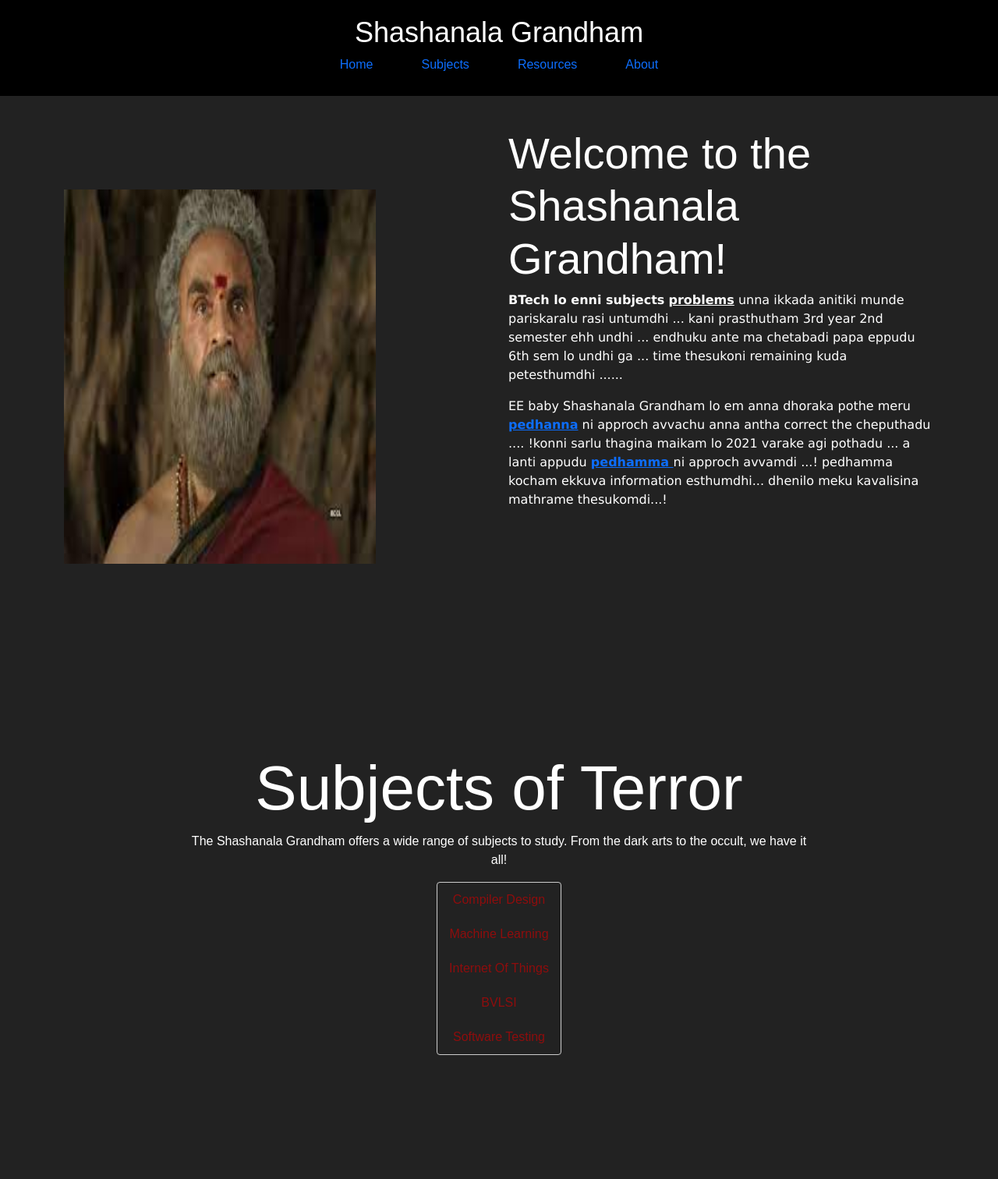
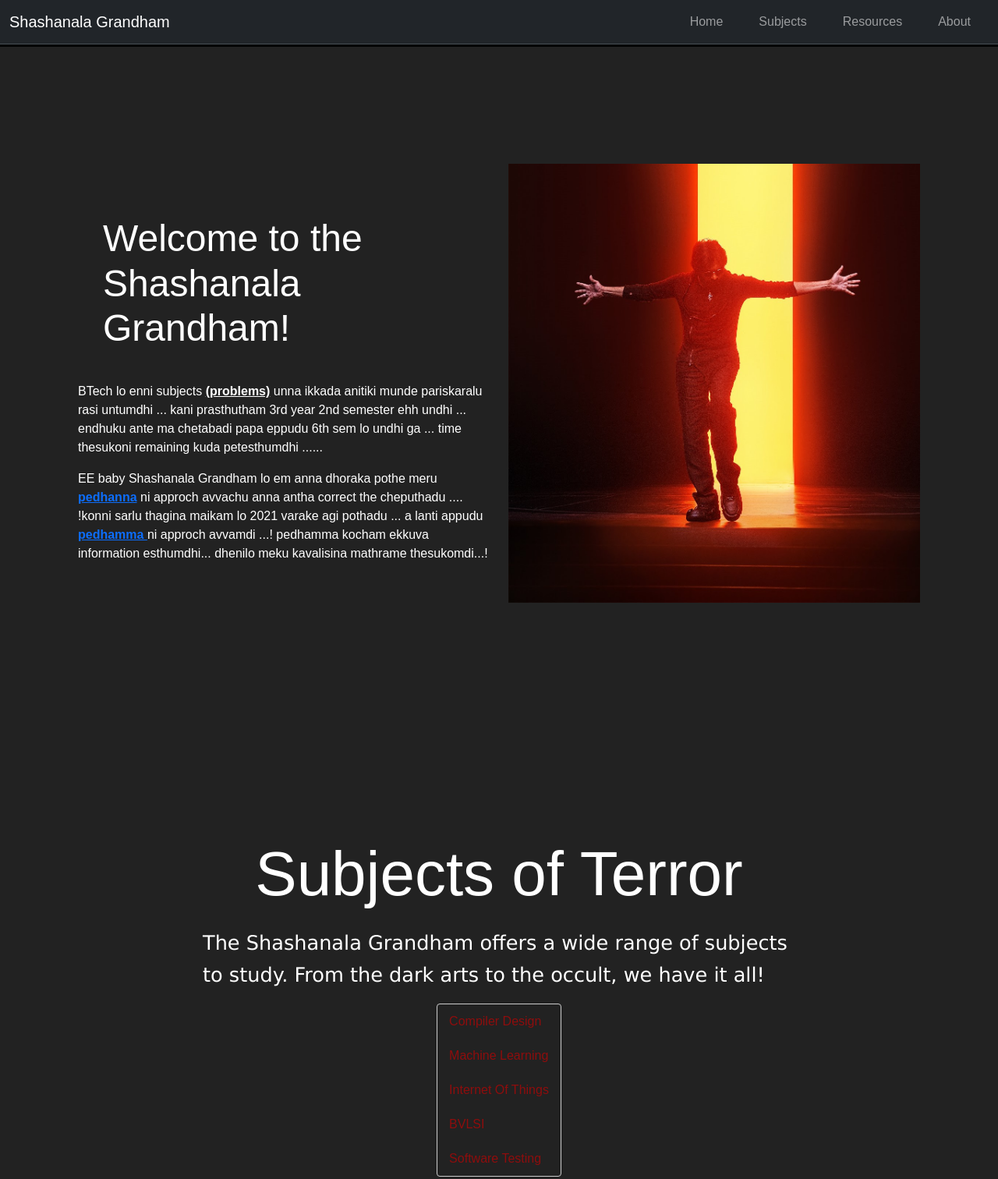
Before and after one commit to BalajiBathini/Shashanala-Grandham, a plain HTML site: page home.html in a window 1280 px wide. Shown: the top 1512 px of the page at 78% size. Drawn offline with nearby package versions, Linux system fonts and the light colour scheme.

Commit message:
first commit

```diff
--- a/home.html
+++ b/home.html
@@ -12,14 +12,30 @@
 <body>
   <header>
     <div class="container" >
-      <h1>Shashanala Grandham</h1>
-      <nav>
-        <ul class="nav" >
-          <li class="nav-item"><a class="nav-link" href="#home">Home</a></li>
-          <li class="nav-item"><a class="nav-link" href="#subjects">Subjects</a></li>
-          <li class="nav-item"><a class="nav-link" href="#resources">Resources</a></li>
-          <li class="nav-item"><a class="nav-link" href="#about">About</a></li>
-        </ul>
+
+     <nav class="navbar  navbar-expand-lg fixed-top bg-dark border-bottom border-bottom-dark" data-bs-theme="dark">
+        <div class="container-fluid">
+          <a class="navbar-brand" href="#home">Shashanala Grandham</a>
+          <button class="navbar-toggler" type="button" data-bs-toggle="collapse" data-bs-target="#navbarNav" aria-controls="navbarNav" aria-expanded="false" aria-label="Toggle navigation">
+            <span class="navbar-toggler-icon"></span>
+          </button>
+          <div class="collapse navbar-collapse" id="navbarNav">
+            <ul class="navbar-nav ms-auto">
+              <li class="nav-item">
+                <a class="nav-link "  href="#home">Home</a>
+              </li>
+              <li class="nav-item">
+                <a class="nav-link" href="#subjects">Subjects</a>
+              </li>
+              <li class="nav-item">
+                <a class="nav-link" href="#resources">Resources</a>
+              </li>
+              <li class="nav-item">
+                <a class="nav-link" href="#about">About</a>
+              </li>
+            </ul>
+          </div>
+        </div>
       </nav>
     </div>
   </header>
@@ -28,21 +44,22 @@
     <section id="home">
       <div class="container" >
         <div class="row">
+
           <div class="col-md-6">
-            <img src="img/thatha.jpg" alt="Haunted Academy" class="img-fluid">
-          </div>
-          <div class="col-md-6">
-            <h2 class="display-4">Welcome to the Shashanala Grandham!</h2>
-            <p class="custom-font">
-                <strong>BTech lo enni subjects</strong> <b><u>problems</u></b> unna ikkada anitiki munde pariskaralu rasi untumdhi ...
+            <h2 class="display-4"><b>Welcome to the Shashanala Grandham!</b> </h2>
+            <p class="content_1">
+                BTech lo enni subjects <b><u>(problems)</u></b> unna ikkada anitiki munde pariskaralu rasi untumdhi ...
                 kani prasthutham 3rd year 2nd semester ehh undhi ... endhuku ante ma chetabadi papa eppudu 6th sem lo undhi ga ...
                 time thesukoni remaining kuda petesthumdhi ......
             </p>
-            <p class="custom-font">
+            <p class="content_1">
                 EE baby Shashanala Grandham lo em anna dhoraka pothe meru <a href="https://chat.openai.com/" target="_blank"><strong>pedhanna</strong></a>  ni approch
                 avvachu anna antha correct the cheputhadu .... !konni sarlu thagina maikam lo 2021 varake agi pothadu ... a lanti appudu <a href="https://www.google.com/" target="_blank" ><strong>pedhamma </strong></a>
                 ni approch avvamdi ...! pedhamma kocham ekkuva information esthumdhi... dhenilo meku kavalisina mathrame thesukomdi...!
             </p>
+          </div>
+          <div class="col-md-6">
+            <img src="img/pspk.jpg" alt="Haunted Academy" class="img-fluid">
           </div>
         </div>
       </div>
@@ -51,9 +68,9 @@
     <section id="subjects">
       <div class="container">
         <div class="content">
-          <h2>Subjects of Terror</h2>
+          <h2 class="heading">Subjects of Terror</h2>
 
-            <p>
+            <p class="custom-font">
                 The Shashanala Grandham offers a wide range of subjects to study. From the dark arts to the occult, we have it all!
             </p>
             <div class="select-box">
@@ -71,9 +88,9 @@
     <section id="resources">
       <div class="container">
         <div class="content">
-          <h2>Dark Resources</h2>
-          <p>
-            Unleash the forbidden knowledge! Our sinister collection of study resources will help you conquer your fears and excel in your studies.
+          <h2 class="heading">Dark Resources</h2>
+          <p class="custom-font">
+            Unleash the forbidden knowledge! Our sinister collection of study resources will help you conquer your fears and excel in your studies.<br>
             <a href="https://www.youtube.com/" target="_blank"> The Great Sinister Collection </a>
           </p>
         </div>
@@ -83,8 +100,8 @@
     <section id="about">
       <div class="container">
         <div class="content">
-          <h2>About The         Shashanala Grandham</h2>
-          <p>
+          <h2 class="heading">About The         Shashanala Grandham</h2>
+          <p class="custom-font">
             The Shashanala Grandham has been terrifying students since 2023. Our ghoulish faculty and cursed textbooks ensure that learning is never boring.
           </p>
         </div>
@@ -94,7 +111,7 @@
 
   <footer>
     <div class="container">
-      <p>&copy; 2023 Shashanala GrandhamStudy Material - All rights reserved.</p>
+      <p>&copy; 2023 Shashanala Grandham Study Material - All rights reserved.</p>
     </div>
   </footer>
 
--- a/styles.css
+++ b/styles.css
@@ -1,14 +1,23 @@
 body {
     font-family: 'Arial', sans-serif;
     background-color: #222;
+
     color: #fff;
     margin: 0;
   }
 
   header {
     background-color: #000;
-    padding: 20px;
 
+
+  }
+  .container {
+    max-width: auto;
+    margin: 0 auto;
+    padding: 30px;
+    display: flex;
+    flex-direction: column;
+    align-items: center;
   }
 
   header h1 {
@@ -19,35 +28,123 @@ body {
     z-index: 1; /* Ensure the header stays on top of the banner */
     width: 100%;
   }
+  .row{
+    display: flex;
+    flex-direction: row;
+    justify-content: space-between;
+    align-items: center;
+  }
+  .content{
+    display: flex;
+    flex-direction: column;
+    justify-content: space-between;
+    align-items: center;
+    padding: 10rem;
 
+  }
+
+
+  /* nav css start here*/
   nav ul {
     list-style: none;
     display: flex;
     justify-content:center ;
     padding: 0;
+    margin: 0;
+
   }
 
   nav li {
     margin: 0 15px;
+
   }
 
   nav a {
     text-decoration: none;
     color: #fff;
+
   }
+
 
   nav a:hover {
     color: #ff0000; /* Change the link color on hover to create a spooky effect */
   }
+  /* nav css end here*/
+  /*home section */
+  .display-4 {
+    font-size: 3rem;
+    padding: 2rem;
 
+}
+.content_1{
+
+    font-family: 'Arial', sans-serif;
+    padding: auto;
+
+
+}
+/*home section */
   main {
     padding: 40px;
+
   }
 
-  section h2 {
+
+  /*h2 section */
+  h2.heading {
     font-size: 80px;
-    color:white;
+    line-height: 1.2;
+    margin-bottom: 20px;
   }
+  .custom-font {
+    font-family:Verdana, Geneva, Tahoma, sans-serif;
+    font-size: 2vw; /* Relative font size based on viewport width */
+  line-height: 1.6;
+  flex: 1; /* Paragraph flexes to take up available space */
+  max-width: 100%;
+
+}
+/* Media Queries for Responsive Paragraph */
+
+/* Small devices (e.g., phones) */
+@media (max-width: 576px) {
+  h2.heading {
+    font-size: 28px;
+  }
+
+  .custom-font {
+    font-size: 3vw;
+  }
+  .content{
+    padding: 0;
+  }
+}
+
+/* Medium devices (e.g., tablets) */
+@media (min-width: 577px) and (max-width: 991px) {
+  h2.heading {
+    font-size: 32px;
+  }
+
+  .custom-font {
+    font-size: 2.5vw;
+  }
+  .content{
+    padding: 0;
+  }
+}
+
+/* Large devices (e.g., desktops) */
+@media (min-width: 992px) {
+  h2.heading {
+    font-size: 80px;
+  }
+
+  .custom-font {
+    font-size: 2vw;
+  }
+}
+/*h2 section end*/
 
   footer {
     text-align: center;
@@ -59,55 +156,21 @@ body {
     margin: 0;
   }
 
-  /* Banner Section */
-  .banner {
-    background-image: url("img/papa.jpg");
-    height: 100vh;
-    background-position: center;
-    background-repeat: no-repeat;
-    background-size: cover;
-    position: relative;
-  }
 
-  .banner-text {
-    position: absolute;
-    top: 75%;
-    left: 50%;
-    transform: translate(-50%, -50%);
-    color: #fff; /* Changed the banner text color to white */
-    font-size: 1.25rem;
-    text-align: center;
-  }
-
-  .link {
-    color: #fff; /* Changed the link color to white */
-    font-size: 2.25rem;
-    text-decoration: none;
-    border: 1px solid red;
-    padding: 10px 20px;
-    transition: 0.6s ease;
-  }
-
-  .link:hover {
-    background-color: #ff0000; /* Change the link background color on hover */
-    color: #000; /* Change the link text color on hover */
-  }
   .img-fluid {
     max-width: 100%;
-    height: 40rem;
+    height: 50%;
     padding-bottom: 5rem;
     padding-top: 5rem;
-    width: 25rem;
-}
-.custom-font {
-    font-family:Verdana, Geneva, Tahoma, sans-serif;
+  width: auto;
+    margin: auto;
+
+
 
 }
 
-.content{
-    padding: 10rem;
-    text-align: center;
-}
+
+
 .select-box {
     display: inline-block;
     border: 1px solid #ccc;
```
Also changed, not shown: index.html (+1 -1 lines), mainstyle.css (added, +34 -0 lines), img/pspk.jpg (added).
